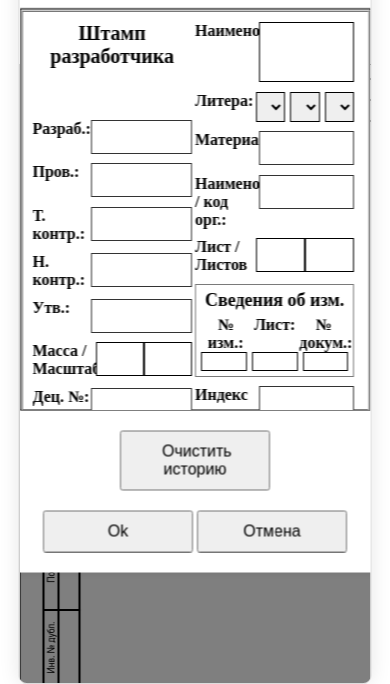
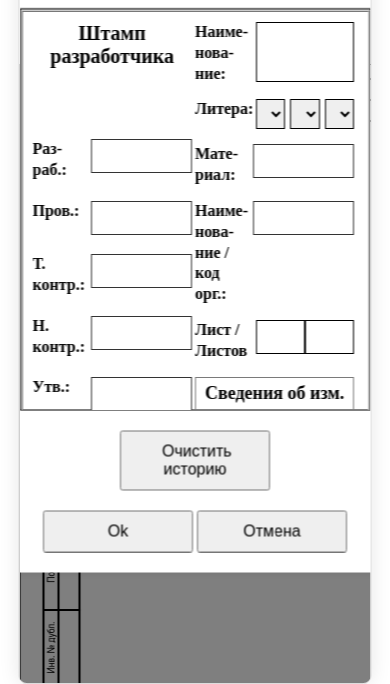
Before and after one commit to ElenaManukyan/Select_Stamp, a website: page index.html in a window 390 px wide. Both pictures are taken after a click on the button "Заполнить штамп". Shown: the part 161-845 px from the top of the page. Drawn offline with Linux system fonts and the light colour scheme.

Commit message:
adding adaptability for mobile devices

```diff
--- a/index.html
+++ b/index.html
@@ -108,6 +108,16 @@
 				font-size: 18px;
 				top: 5px;
 				right: 5px;
+			}
+
+			/*-=-=-=-=-=-=-=-=*/
+			.popup label {
+				white-space: normal; /* Разрешаем перенос слов */
+				word-wrap: break-word; /* Перенос длинных слов */
+				overflow-wrap: break-word; /* Альтернатива для некоторых браузеров */
+				hyphens: auto; /* Автоматическая расстановка переносов (если поддерживается) */
+				text-align: left; /* Выравнивание по левому краю */
+				line-height: 1.3; /* Улучшаем читаемость */
 			}
 		}
 
@@ -274,7 +284,7 @@
 		.form-content {
 		    display: flex;
 			flex-direction: column;
-			height: 100%;
+			height: 525px;
 			border: 2px ridge #ccc;
 			padding: 10px;
 			flex-wrap: wrap;
@@ -420,7 +430,7 @@
 		}
 
 		.secondWindowforTab1 {
-		    height: 170px;
+		    height: 250px;
 		}
 
 		#litera1Above {
```
